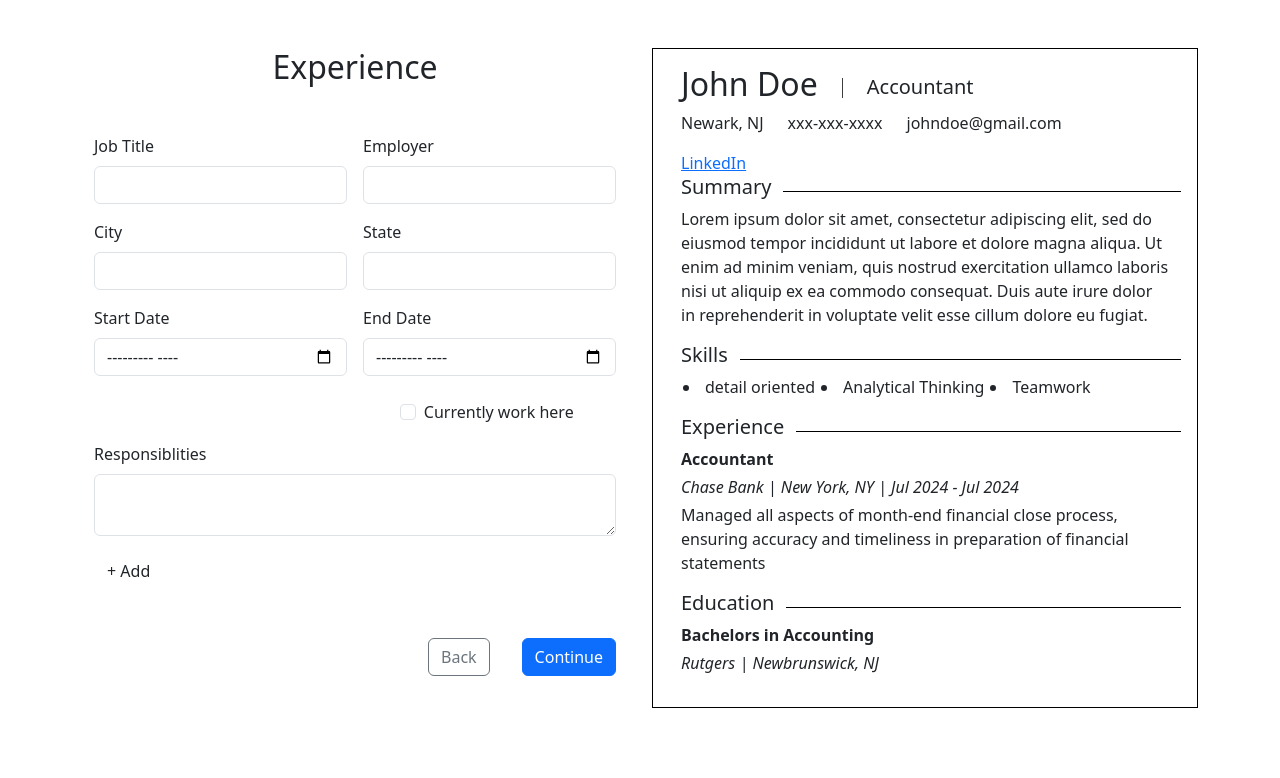
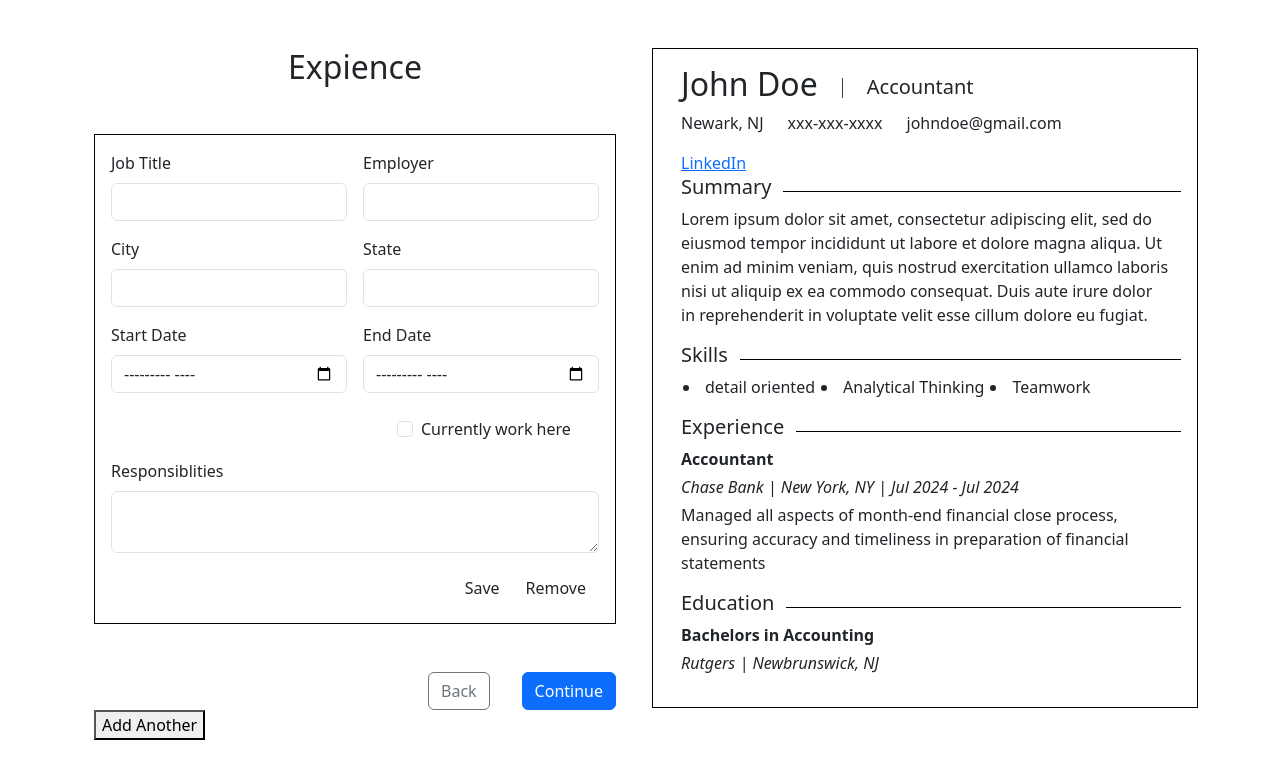
Before and after one commit to daliaahmed257/Resume-Maker, a React (Vite) app: page /experience in a window 1280 px wide. Shown: the top 778 px of the page. Built offline with nearby package versions, Linux system fonts and the light colour scheme.

Commit message:
update experience to edit each

```diff
--- a/src/App.css
+++ b/src/App.css
@@ -15,13 +15,6 @@
   margin-bottom: 8;
 }
 
-/* .spacer {
-  width: 8px;
-  height: 8px;
-  border-radius: 100%;
-  background-color: rgb(62, 62, 62);
-} */
-
 .spacer {
   width: 1px;
   height: 20px;
@@ -31,3 +24,8 @@
 .title {
   margin-bottom: 3px;
 }
+
+.drawer {
+  border: 1px solid black;
+  padding: 16px;
+}
--- a/src/App.jsx
+++ b/src/App.jsx
@@ -7,6 +7,7 @@ import Summ from './components/Summ'
 import Skills from './components/Skills'
 import Experience from './components/Experience'
 import Education from './components/Education'
+import Fform from './components/Fform'
 
 function App() {
 
@@ -60,10 +61,6 @@ const [experience, setExperience] = useState([{
 }])
 
 
-const handleExpSubmit = (newExperience) => {
-  setExperience(...newExperience);
-};
-
 //Education
 const [education, setEducation] = useState([{
   name: 'Rutgers',
@@ -74,6 +71,23 @@ const [education, setEducation] = useState([{
 
 const handleEducationSubmit = (newEducation) => {
   setEducation(...newEducation);
+}
+
+const [experiences, setExperiences] = useState([
+  {
+    jobtitle: 'Accountant',
+    employer: 'Chase Bank',
+    city: 'New York',
+    state: 'NY',
+    startDate: formatDate(new Date()),
+    endDate: formatDate(new Date()),
+    current: '',
+    responsibilities: 'Managed all aspects of month-end financial close process, ensuring accuracy and timeliness in preparation of financial statements'
+}
+])
+
+const handleExpSubmit = (exp) => {
+  setExperiences([...exp])
 }
 
   return (
@@ -89,7 +103,7 @@ const handleEducationSubmit = (newEducation) => {
             </Routes>
         </div>
         <div className='col'>
-          <Resume userDetails={userDetails} summary={summary} skills={skills} experience={experience} education={education}/>
+          <Resume userDetails={userDetails} summary={summary} skills={skills} experiences={experiences} education={education}/>
         </div>
       </div>
     </div>
--- a/src/components/Experience.jsx
+++ b/src/components/Experience.jsx
@@ -7,96 +7,140 @@ const Experience = ({ onFormSubmit }) => {
         return new Intl.DateTimeFormat('en-US', { year: 'numeric', month: 'long' }).format(date);
     };
 
-    const [experience, setExperience] = useState([]);
 
-    //state for adding new experience
-    const [newExp, setNewExp] = useState({
+    const [experiences, setExperiences] = useState([
+        {
             jobtitle: '',
             employer: '',
             city: '',
+            state: '',
+            startDate: formatDate(new Date()),
+            endDate: formatDate(new Date()),
+            current: false,
+            responsibilities: ''
+        }
+    ]);
+
+    const [submittedExperiences, setSubmittedExperiences] = useState([])
+    const [openIndex, setOpenIndex] = useState(0);
+
+
+    const handleAddExp = () => {
+        setExperiences([
+            ...experiences,
+            {
+                jobtitle: '',
+                employer: '',
+                city: '',
+                state: '',
                 startDate: formatDate(new Date()),
                 endDate: formatDate(new Date()),
                 current: '',
                 responsibilities: ''
-    })
-
-    //state for checking job is current
-    const [isChecked, setIsChecked] = useState(false);
-
-    //sets new experiences from target
-    const handleChange = (e) => {
-        setNewExp({...newExp, [e.target.name]: e.target.value })
             }
+        ]);
+        setOpenIndex(experiences.length)
+    };
 
     //sets checkmark
-    const handleChecked = (e) => {
+    const handleChecked = (e, index) => {
         const isChecked = e.target.checked;
-        setIsChecked(isChecked);
+        const updatedExperiences = experiences.map((exp, i) =>
+            i === index ? { ...exp, current: isChecked ? 'present' : '' } : exp
+        );
+        setExperiences(updatedExperiences);
+    };
 
-        setNewExp(prevExp => ({
-            ...prevExp,
-            current: isChecked ? 'present' : ''
-        }));
-    }
-
-    const handleAddExp = () => {
-        setExperience([...experience, newExp])
-    }
+    const handleChange = (e, index) => {
+        const { name, value } = e.target;
+        const updatedExperiences = experiences.map((exp, i) =>
+            i === index ? { ...exp, [name]: value } : exp
+        );
+        setExperiences(updatedExperiences);
+        console.log(updatedExperiences);
+    };
 
     const handleSubmit = (e) => {
         e.preventDefault();
-        onFormSubmit([experience]);
-        console.log(newExp.current);
-    }
+        // setSubmittedExperiences(experiences);
+        onFormSubmit(experiences)
+        setOpenIndex(null);
+    };
+
+    const handleDelete = (index) => {
+        const updatedExperiences = experiences.filter((_, i) => i !== index);
+        setExperiences(updatedExperiences);
+        setSubmittedExperiences(submittedExperiences.filter((_, i) => i !== index));
+    };
+
+    const toggleForm = (index) => {
+        setOpenIndex(openIndex === index ? null : index);
+    };
+
 
     return (
         <div className="container">
-            <h2 className="text-center mb-5">Experience</h2>
+            <h2 className="text-center mb-5">Expience</h2>
+            {
+                experiences.map((e, index) => (
+                    openIndex === index ?
+                        (<div className="drawer" key={index}>
                             <form className="row g-3" onSubmit={handleSubmit}>
                                 <div className="col-6">
                                     <label htmlFor="jobtitle" className="form-label">Job Title</label>
-                    <input type="text" className="form-control" name="jobtitle" onChange={handleChange} />
+                                    <input type="text" className="form-control" name="jobtitle" value={e.jobtitle} onChange={(e) => handleChange(e, index)} />
                                 </div>
 
                                 <div className="col-6">
                                     <label htmlFor="employer" className="form-label">Employer</label>
-                    <input type="text" className="form-control" name="employer" onChange={handleChange} />
+                                    <input type="text" className="form-control" name="employer" value={e.employer} onChange={(e) => handleChange(e, index)} />
                                 </div>
 
                                 <div className="col-6">
                                     <label htmlFor="city" className="form-label">City</label>
-                    <input type="text" className="form-control" name="city" onChange={handleChange} />
+                                    <input type="text" className="form-control" name="city" value={e.city} onChange={(e) => handleChange(e, index)} />
                                 </div>
 
                                 <div className="col-6">
                                     <label htmlFor="state" className="form-label">State</label>
-                    <input type="text" className="form-control" name="state" onChange={handleChange} />
+                                    <input type="text" className="form-control" name="state" value={e.state} onChange={(e) => handleChange(e, index)} />
                                 </div>
 
                                 <div className="col-6">
                                     <label htmlFor="startDate" className="form-label">Start Date</label>
-                    <input type="month" className="form-control" name="startDate" onChange={handleChange} />
+                                    <input type="month" className="form-control" name="startDate" value={e.startDate} onChange={(e) => handleChange(e, index)} />
                                 </div>
 
                                 <div className="col-6">
                                     <label htmlFor="endDate" className="form-label">End Date</label>
-                    <input type="month" className="form-control" name="endDate" onChange={handleChange} />
+                                    <input type="month" className="form-control" name="endDate" value={e.endDate} onChange={(e) => handleChange(e, index)} />
                                 </div>
 
                                 <div className="form-check mt-4 col offset-7">
                                     <label className="form-check-label" htmlFor="flexCheckDefault">Currently work here</label>
-                    <input className="form-check-input" type="checkbox" value="present" name="flexCheckDefault" checked={isChecked}
-                        onChange={handleChecked}/>
+                                    <input className="form-check-input" type="checkbox" value="present" name="flexCheckDefault" onChange={(e) => handleChecked(e, index)}
+                                    />
                                 </div>
 
                                 <div className="col-12">
                                     <label htmlFor="responsibilities" className="form-label">Responsiblities</label>
-                    <textarea className="form-control" name="responsibilities" onChange={handleChange} />
+                                    <textarea className="form-control" name="responsibilities" value={e.responsibilities} onChange={(e) => handleChange(e, index)} />
                                 </div>
 
-                <div className="col-12">
-                    <button type="submit" className="btn" onClick={handleAddExp}>+ Add</button>
+                                <div className="col-12 text-end">
+                                    <button type="submit" className="btn">Save</button>
+                                    <button type="button" className="btn" onClick={() => handleDelete(index)}>Remove</button>
                                 </div>
+
+                            </form>
+                        </div>)
+                        :
+                        <div className="drawer" key={index} onClick={() => toggleForm(index)}>
+                            <p>{e.jobtitle}</p>
+                        </div>
+
+                ))
+            }
 
             <div className="d-flex justify-content-end mt-5" style={{ gap: '32px' }}>
                 <Link to="/skills">
@@ -106,8 +150,8 @@ const Experience = ({ onFormSubmit }) => {
                     <button className="btn btn-primary" type="submit">Continue</button>
                 </Link>
             </div>
+            <button onClick={handleAddExp}>Add Another</button>
 
-            </form>
         </div>
     )
 }
--- a/src/components/Resume.jsx
+++ b/src/components/Resume.jsx
@@ -1,5 +1,5 @@
 
-const Resume = ({ userDetails, summary, skills, experience, education }) => {
+const Resume = ({ userDetails, summary, skills, experiences, education, }) => {
 
     const formatMonthYear = (dateString) => {
         const date = new Date(dateString);
@@ -65,7 +65,7 @@ const Resume = ({ userDetails, summary, skills, experience, education }) => {
                     <div className="col divider" />
                 </div>
 
-                {experience.map((exp, index) => (
+                {experiences.map((exp, index) => (
                     <div className="row" key={index}>
                         <p className="fw-bold col-12 mb-1">{exp.jobtitle}</p>
                         {exp.current == '' ?
```
Lines whose indentation alone changed are shown as unchanged.
